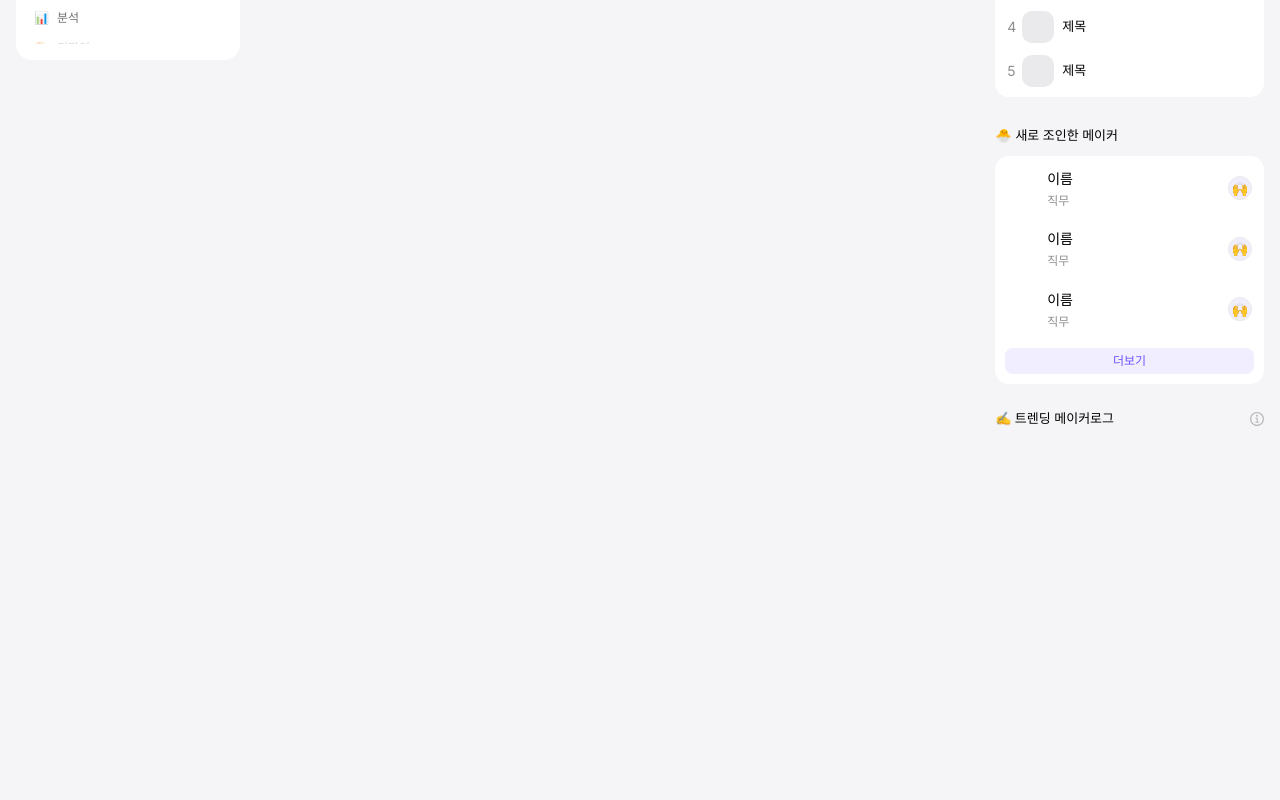
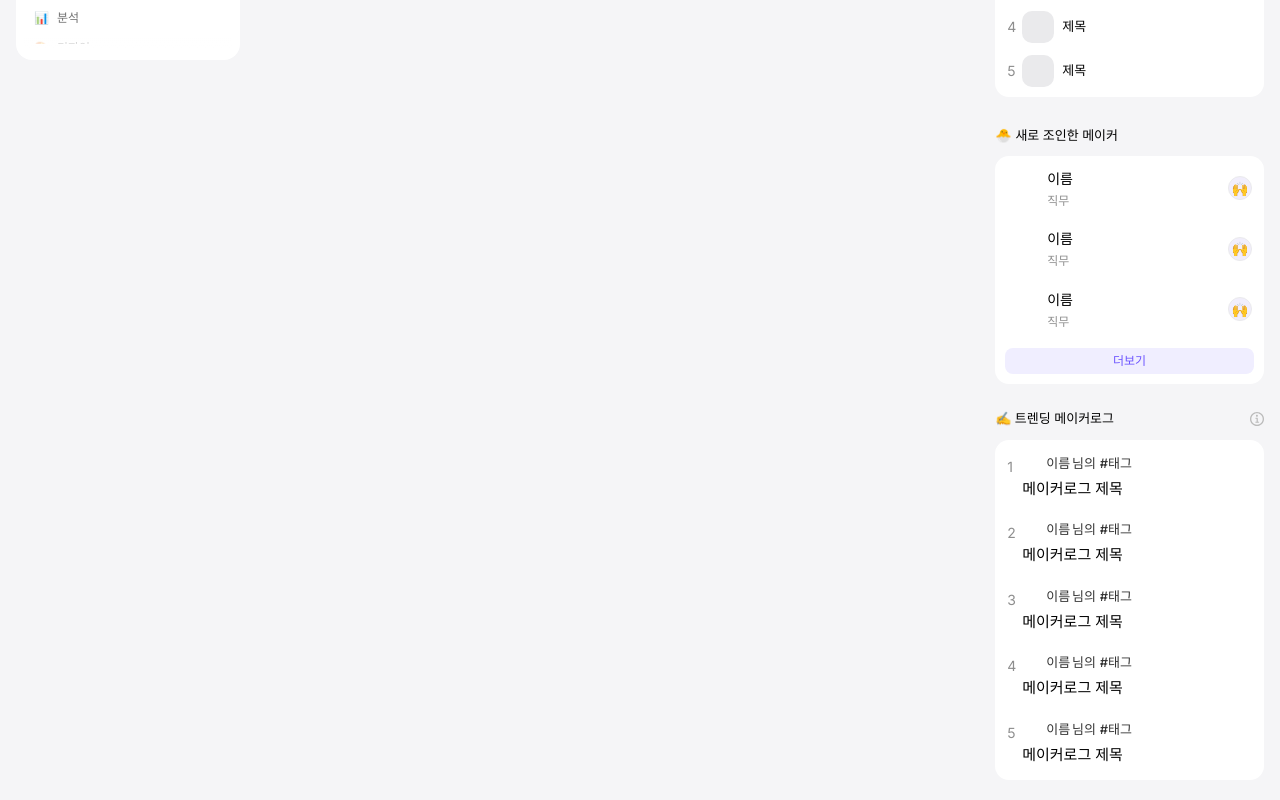
Before and after one commit to Aakaive/react_disquiet, a Next.js app: page / in a window 1280 px wide. Shown: the part 488-1288 px from the top of the page. Before the commit the page ends 984 px from the top, so only its background shows below. Built offline with nearby package versions, Linux system fonts and the light colour scheme.

Commit message:
메이커로그 랭킹 완성

```diff
--- a/components/common/Right/MakerLog.tsx
+++ b/components/common/Right/MakerLog.tsx
@@ -3,7 +3,7 @@ import Link from "next/link";
 
 interface MakerLogProps {
     link : string;
-    rank : string;
+    rank : number;
     image : string;
     name : string;
     tag : string;
@@ -13,37 +13,39 @@ interface MakerLogProps {
 const MakerLog: React.FC<MakerLogProps> = ({link, rank, image, name, tag, title}) => {
     return (
         <Link href={link}
-            className="flex justify-between py-[10px] px-[8px] bg-[rgba(0,0,0,0)] cursor-pointer transition-all transition-delay-0 transition-duration-100 ease-out"
+            className="flex justify-between py-[10px] px-[8px] bg-[rgba(0,0,0,0)] cursor-pointer transition-all transition-delay-0 transition-duration-100 ease-out hover:bg-[rgb(246,246,248)]"
         >
             <div className="flex flex-row w-full">
                 {/* 랲퍼 */}
-                <div>
+                <div className="mr-[6px] pt-[2px] w-[9px] text-[14px] leading-[21px] text-[rgb(142,142,142)] cursor-pointer">
                     {/* 랭크 */}
                     {rank}
                 </div>
-                <div>
+                <div className="flex flex-col min-w-0 gap-[4px]">
                     {/* 콘텐츠 랲퍼 */}
-                    <div>
+                    <div className="items-center flex gap-[4px]">
                         {/* 프로필 정보 */}
-                        <div style={{backgroundImage: `url(${image})`}}>
+                        <div className="h-[20px] w-[20px] min-w-[20px] bg-center bg-cover rounded-[20px]"
+                            style={{backgroundImage: `url(${image})`}}
+                        >
                             {/* 프로필 사진 */}
                         </div>
-                        <div>
+                        <div className="overflow-hidden text-[13px] leading-[15.6px] text-ellipsis break-normal whitespace-nowrap text-[rgb(51,51,51)]">
                             {/* 프로필 정보 */}
-                            <div>
+                            <span className="mr-[2px]">
                                 {/* 이름 */}
                                 {name}
-                            </div>
-                            님의
-                            <div>
+                            </span>
+                            {"님의 "}
+                            <span className="leading-[13px] font-medium">
                                 {/* 태그 */}
                                 {tag}
-                            </div>
+                            </span>
                         </div>
                     </div>
-                    <div>
+                    <div className="items-center">
                         {/* 콘텐츠 정보 */}
-                        <div>
+                        <div className="overflow-hidden text-[15px] font-medium leading-[22.5px] text-ellipsis">
                             {/* 메이커로그 타이틀 */}
                             {title}
                         </div>
@@ -53,3 +55,5 @@ const MakerLog: React.FC<MakerLogProps> = ({link, rank, image, name, tag, title}
         </Link>
     );
 };
+
+export default MakerLog;
--- a/components/sidebar/main/Right.tsx
+++ b/components/sidebar/main/Right.tsx
@@ -4,6 +4,7 @@ import React, {useState, useEffect} from "react";
 import Link from "next/link";
 import RankingProduct from "@/components/common/Right/RankingProduct"
 import JoinMaker from "@/components/common/Right/JoinMaker";
+import MakerLog from "@/components/common/Right/MakerLog";
 
 const images = [
     '/images/052024-maker-sprint-1.jpg',  // 배경 이미지 경로를 여기에 추가하세요
@@ -127,9 +128,13 @@ const Right = () => {
                                 </svg>
                             </span>
                         </div>
-                        <div className="flex flex-col overflow-hidden p-1 rounded-[14px]">
+                        <div className="flex flex-col overflow-hidden p-1 bg-white rounded-[14px]">
                             {/* 바디(메이커로그 리스트) */}
-
+                            <MakerLog link={"#"} rank={1} image={"#"} name={"이름"} tag={"#태그"} title={"메이커로그 제목"}></MakerLog>
+                            <MakerLog link={"#"} rank={2} image={"#"} name={"이름"} tag={"#태그"} title={"메이커로그 제목"}></MakerLog>
+                            <MakerLog link={"#"} rank={3} image={"#"} name={"이름"} tag={"#태그"} title={"메이커로그 제목"}></MakerLog>
+                            <MakerLog link={"#"} rank={4} image={"#"} name={"이름"} tag={"#태그"} title={"메이커로그 제목"}></MakerLog>
+                            <MakerLog link={"#"} rank={5} image={"#"} name={"이름"} tag={"#태그"} title={"메이커로그 제목"}></MakerLog>
                         </div>
                     </div>
                     <div>
```
